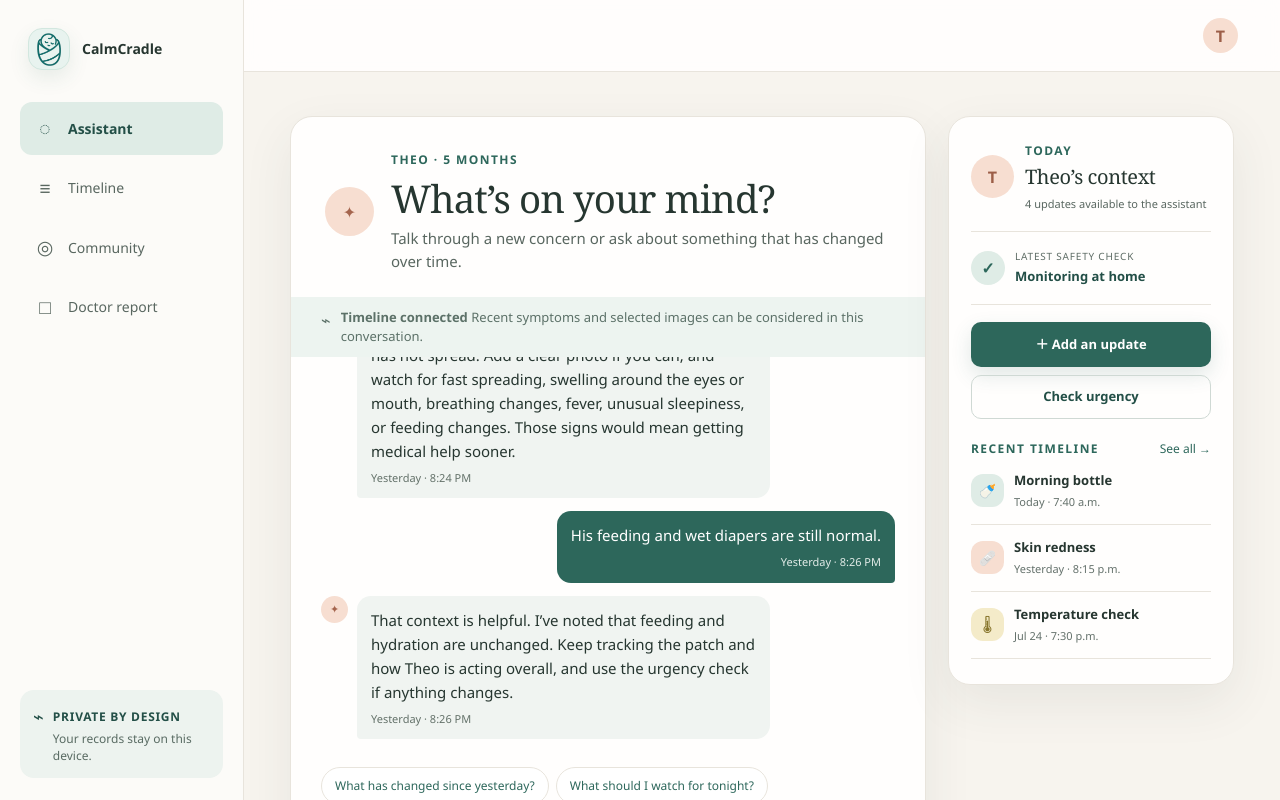
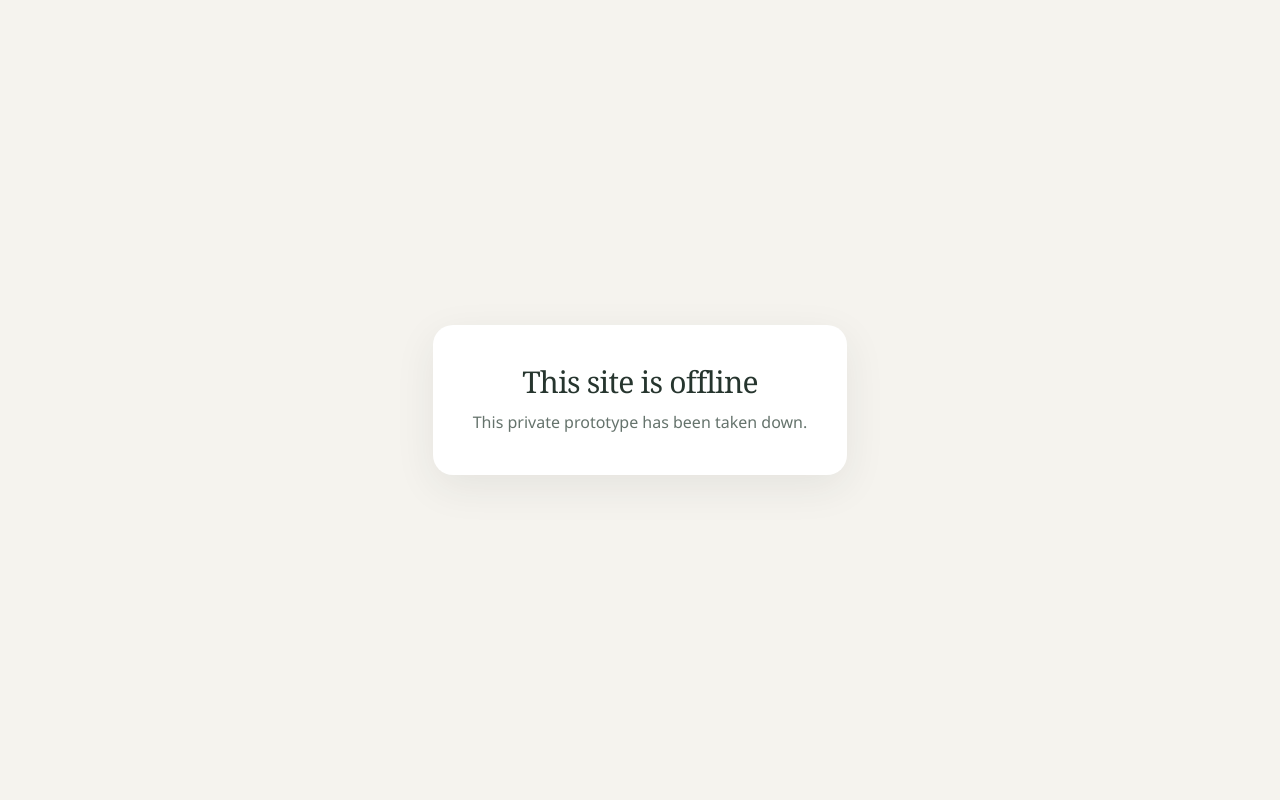
Before and after one commit to RiddhRam/Calm-Cradle, a Next.js app: page / in a window 1280 px wide. Shown: the top 800 px of the page. Built offline with nearby package versions, Linux system fonts and the light colour scheme.

Commit message:
Take hosted prototype offline

```diff
--- a/app/page.tsx
+++ b/app/page.tsx
@@ -411,6 +411,16 @@ function BrandMark() {
 }
 
 export default function Home() {
+  if (true) {
+    return (
+      <main style={{ minHeight: "100vh", display: "grid", placeItems: "center", padding: "24px", background: "#f5f3ee", color: "#26352e" }}>
+        <section style={{ maxWidth: "520px", textAlign: "center", padding: "40px", borderRadius: "20px", background: "#ffffff", boxShadow: "0 12px 40px rgba(38, 53, 46, 0.08)" }}>
+          <h1 style={{ margin: 0, fontSize: "30px" }}>This site is offline</h1>
+          <p style={{ margin: "12px 0 0", color: "#65736c", lineHeight: 1.6 }}>This private prototype has been taken down.</p>
+        </section>
+      </main>
+    );
+  }
   const [activeTab, setActiveTab] = useState<Tab>("chat");
   const [data, setData] = useState<AppData>(fallbackData);
   const [hydrated, setHydrated] = useState(false);
```
